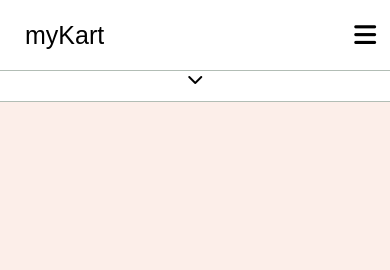
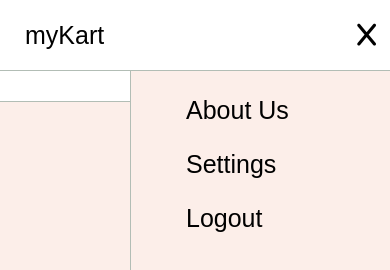
Before and after one commit to ramanan1998/e_commerce_website_using_javascript, a plain HTML site: page home.html in a window 390 px wide. Both pictures are taken after a click on the icon 365 px from the left and 34 px from the top of the page. Shown: the top 270 px of the page. Drawn offline with Linux system fonts and the light colour scheme; no server answers.

```diff
--- a/home.html
+++ b/home.html
@@ -11,15 +11,15 @@
 <body onload="loadFunctions()">
     <nav class="navbar">
         <div class="logo" style="font-size: 25px;"><i class="fa-brands fa-opencart"></i> myKart</div>
-        <div class="hamburger-icon">
-            <i style="font-size: 25px;" class="fa-solid fa-bars"></i>
-        </div>
         <div class="nav-list">
             <ul>
                 <li class="nav-list list">About Us</li>
                 <li class="nav-list list">Settings</li>
                 <li class="nav-list list"><a href="./index.html">Logout</a></li>
             </ul>
+        </div>
+        <div class="hamburger-icon">
+            <i onclick="hamburgerIconClick()" style="font-size: 25px;" class="fa-solid fa-bars"></i>
         </div>
     </nav>
 
--- a/script.js
+++ b/script.js
@@ -99,12 +99,12 @@ async function showProductDetailDescription(){                  //Get the data f
     })
 }
 
-function loadFunctions(){                                       //this function should automatically when page loads,
+function loadFunctions(){                                       //this function should load automatically when page loads,
     showProductsCategoryList();
     showProductsList();
 }
 
-function categorySlideForMobileView(){
+function categorySlideForMobileView(){                                              //A simple slide to show the category in mobile view
 
     const categoryDivHeight = document.querySelector(".categories");
     const categoryUlDisplay = document.querySelector(".categories ul");
@@ -118,3 +118,12 @@ function categorySlideForMobileView(){
     }
 
 }
+
+function hamburgerIconClick(){
+    const clickIcon = document.querySelector(".hamburger-icon i");
+    const navMenu = document.querySelector(".nav-list");
+
+    clickIcon.classList.toggle("fa-x");
+    navMenu.style.display = "block";
+
+}
--- a/style.css
+++ b/style.css
@@ -11,6 +11,7 @@ body{
 }
 :root{
     --border-color : 1px solid #b2bdb5;
+    --primary-color : black;
 }
 a{
     color : black;
@@ -249,6 +250,21 @@ div.product-buybtn button{
     }
     div.nav-list{
         display: none;
+        background-color: #FCEEE9;
+        position: absolute;
+        top: 70px;
+        left: 130px;
+        border: var(--border-color);
+        min-height: 100vh;
+        min-width: 350px;
+        z-index: 3;
+        font-size: 25px;
+        padding: 25px 30px;
+    }
+    div.nav-list ul{
+        display: flex;
+        flex-direction: column;
+        gap: 25px;
     }
     .login-btn{
         min-width: 140px;
```
Also changed, not shown: index.html (+3 -3 lines), product.html (+4 -3 lines), 1 other file. Lines whose indentation alone changed are shown as unchanged.
